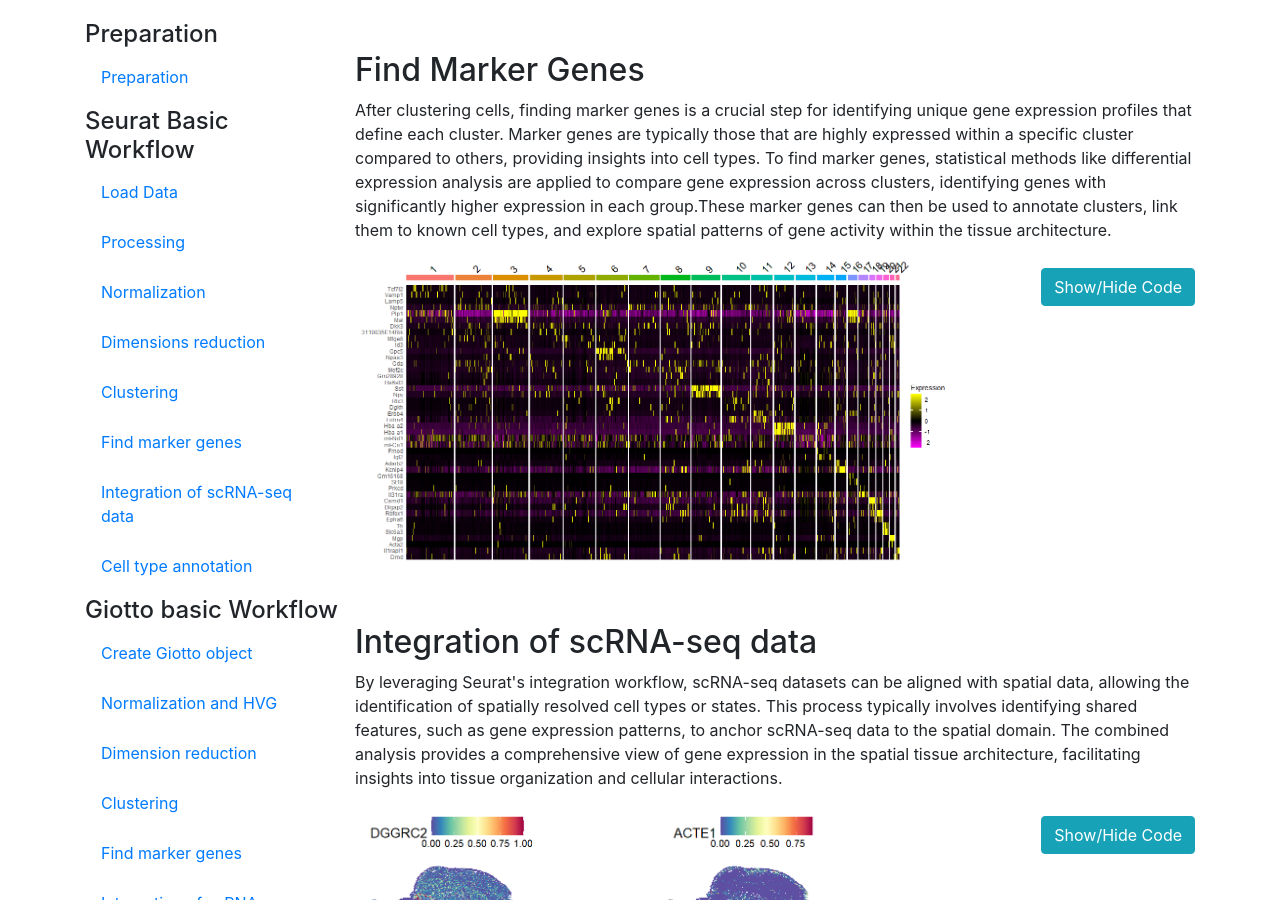
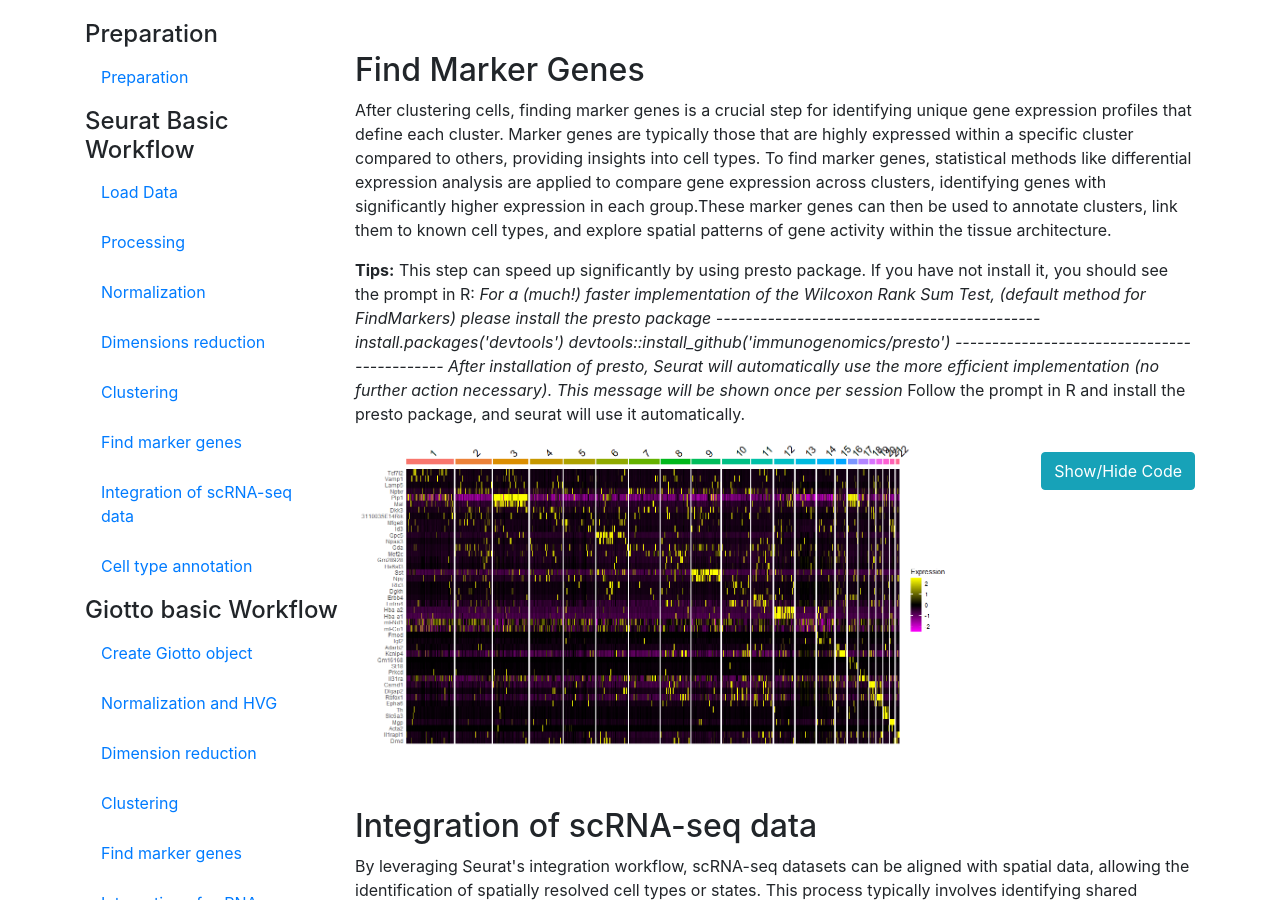
Before and after one commit to STOmicsUS/StereoWorkflow.github.io, a Jekyll site: the page index.html, which Jekyll copies as it is, in a window 1280 px wide and 900 px high, scrolled down 6147 px. Built offline with Jekyll 4.4.1, drawn with Linux system fonts in a browser that asks for light colours; nearby versions of some CDN libraries.

Commit message:
Add files via upload

```diff
--- a/index.html
+++ b/index.html
@@ -394,6 +394,21 @@ st_data.norm <- FindClusters(st_data.norm,algorithm=2,cluster.name="louvain2",ve
         each group.These marker genes can then be used to annotate clusters, link them to known cell types, and explore
         spatial patterns of gene activity within the tissue architecture.
         </p>
+        <p>
+        <b>Tips:</b> This step can speed up significantly by using presto package. If you have not install it, you should see the prompt in R:
+        <i>For a (much!) faster implementation of the Wilcoxon Rank Sum Test,
+        (default method for FindMarkers) please install the presto package
+        --------------------------------------------
+        install.packages('devtools')
+        devtools::install_github('immunogenomics/presto')
+        --------------------------------------------
+        After installation of presto, Seurat will automatically use the more
+        efficient implementation (no further action necessary).
+        This message will be shown once per session</i>
+
+        Follow the prompt in R and install the presto package, and seurat will use it automatically.
+
+        </p>
             <!-- Code block toggle button -->
             <button class="btn btn btn-info float-right" type="button" data-toggle="collapse" data-target="#MarkerGeneCode" aria-expanded="false" aria-controls="MarkerGeneCode">
             Show/Hide Code
```
